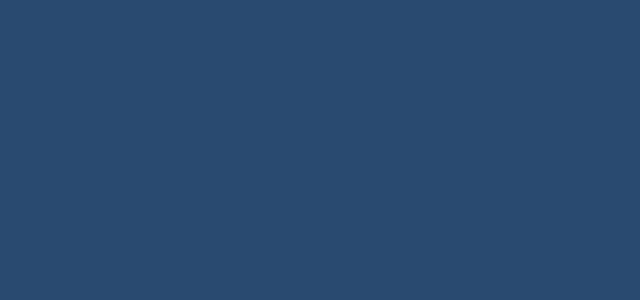
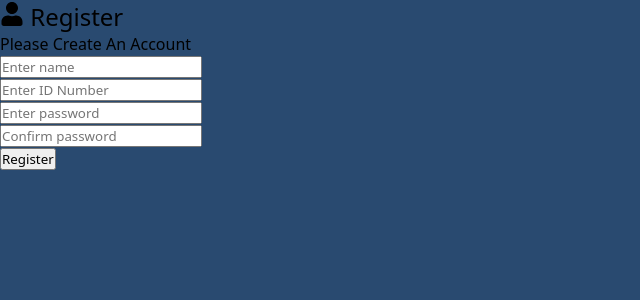
Before and after one commit to thirdyraza/SFRS-22, a React (Create React App) app in the folder frontend/: page /register in a window 1280 px wide. Before the commit this address had no page. Shown: the top 300 px of the page, without its empty margins (0-640 px from the left). Built offline with nearby package versions, Linux system fonts and the light colour scheme.

Commit message:
working log in
fixed wahaha

```diff
--- a/frontend/package.json
+++ b/frontend/package.json
@@ -1,6 +1,7 @@
 {
   "name": "frontend",
   "version": "0.1.0",
+  "proxy": "http://localhost:5000",
   "private": true,
   "dependencies": {
     "@reduxjs/toolkit": "^1.8.6",
--- a/frontend/src/App.js
+++ b/frontend/src/App.js
@@ -4,6 +4,7 @@ import 'react-toastify/dist/ReactToastify.css'
 import Dashboard from './pages/Dashboard';
 import Landing from './pages/Landing';
 import Login from './pages/Login';
+import Register from './pages/Register';
 
 function App() {
   return (
@@ -14,6 +15,7 @@ function App() {
             <Route path='/' element={<Landing />}/>
             <Route path='/login' element={<Login />}/>
             <Route path='/dashboard' element={<Dashboard/>}/>
+            <Route path='/register' element={<Register/>}/>
           </Routes>
         </div>
       </Router>
--- /dev/null
+++ b/frontend/src/components/Spinner.jsx
@@ -0,0 +1,9 @@
+function Spinner() {
+  return (
+    <div className="loadingSpinnerConatainer">
+        <div className="loadingSpinner"></div>
+    </div>
+  )
+}
+
+export default Spinner
--- a/frontend/src/pages/Dashboard.jsx
+++ b/frontend/src/pages/Dashboard.jsx
@@ -1,10 +1,11 @@
 import {useEffect} from 'react'
+import {FaSignOutAlt} from 'react-icons/fa'
 import {useNavigate} from 'react-router-dom'
 import {useSelector, useDispatch} from 'react-redux'
 import GoalForm from '../components/GoalForm'
-// import Spinner from '../components/Spinner'
 import GoalItem from '../components/GoalItem'
-import { reset, getGoals } from '../features/goals/goalSlice'
+import { getGoals } from '../features/goals/goalSlice'
+import {logout, reset} from '../features/auth/authSlice'
 
 function Dashboard() {
   const navigate = useNavigate()
@@ -18,19 +19,28 @@ function Dashboard() {
       console.log(message)
     }
     if(!user) {
-      navigate ('/login')
+      return navigate ('/login')
     }
 
     dispatch(getGoals())
     return () => {
+      dispatch(reset());
+    };
+  }, [user, navigate, isError, message, dispatch])
+
+  const onLogout =() => {
+    dispatch(logout())
     dispatch(reset())
-    }
-  }, [user, navigate, isError, message, dispatch])
+    navigate('/dashboard')
+  }
 
   return (<>
     <section className="heading">
       <h1> Welcome {user && user.name}</h1>
       <p>Goals Dashboard</p>
+      <button className='btn' onClick={onLogout}>
+        <FaSignOutAlt /> Logout
+      </button>
     </section>
     <GoalForm />
 
--- a/frontend/src/pages/Login.jsx
+++ b/frontend/src/pages/Login.jsx
@@ -1,10 +1,10 @@
 import { useState, useEffect } from 'react'
 import logo from '../assets/images/logo.png'
-import '../assets/scss/login.scss'
 import {useSelector, useDispatch} from 'react-redux'
 import {useNavigate} from 'react-router-dom'
 import {toast} from 'react-toastify'
 import {login, reset} from '../features/auth/authSlice'
+import '../assets/scss/login.scss'
 
 function Login() {
     const [formData, setFormData] = useState({
@@ -42,10 +42,11 @@ function Login() {
             idnum,
             password,
         }
+
         dispatch(login(userData))
     }
 
-  return (
+  return (<>
     <body>
       <div class="main-login">
         <div class="titling">
@@ -80,26 +81,22 @@ function Login() {
                   value = {idnum}
                   placeholder="Enter ID Number"
                   required
-                  onChange={onChange}
-                  onInvalid={e => e.target.setCustomValidity('Please enter ID Number')}
-                  onInput={e => e.target.setCustomValidity('')} />
+                  onChange={onChange} />
                   <br />
                 </div>
 
                 <div class="login-inputs">
                   <label>Password</label>
                   <input
-                  type="password"
+                  type= 'password'
                   id='password'
                   name='password'
                   value = {password}
                   placeholder="Enter Password"
                   required
-                  onChange={onChange}
-                  onInvalid={e => e.target.setCustomValidity('Please enter Password')}
-                  onInput={e => e.target.setCustomValidity('')} />
+                  onChange={onChange} />
                   <br />
-                  <a href="/login">FORGOT PASSWORD?</a>
+                  <a href="/">FORGOT PASSWORD?</a>
                 </div>
               </div>
               <div>
@@ -110,7 +107,7 @@ function Login() {
           </div>
       </div>
     </body>
-  );
+  </>);
 }
 
 export default Login;
--- /dev/null
+++ b/frontend/src/pages/Register.jsx
@@ -0,0 +1,121 @@
+import { useState, useEffect } from 'react'
+import {useSelector, useDispatch} from 'react-redux'
+import {useNavigate} from 'react-router-dom'
+import {toast} from 'react-toastify'
+import {register, reset} from '../features/auth/authSlice'
+import {FaUser} from 'react-icons/fa'
+// import Spinner from '../components/Spinner'
+
+function Register() {
+    const [formData, setFormData] = useState({
+        name: '',
+        idnum: '',
+        password: '',
+        cpassword: '',
+    })
+    const { name, idnum, password, cpassword } = formData
+    const navigate = useNavigate()
+    const dispatch = useDispatch()
+
+    const {user, isLoading, isError, isSuccess, message} = useSelector((state) => state.auth)
+
+    useEffect(() =>{
+        if(isError){
+            toast.error(message)
+        }
+        if(isSuccess || user){
+            navigate('/login')
+        }
+        return () => {
+            dispatch(reset());
+        };
+
+    }, [isError, user, isSuccess, message, navigate, dispatch])
+
+    const onChange = (e) =>{
+        setFormData((prevState) => ({
+            ...prevState,
+            [e.target.name]: e.target.value,
+        }))
+    }
+
+    const onSubmit = (e) =>{
+        e.preventDefault()
+
+        if(password !== cpassword){
+            toast.error('password do no match')
+        } else {
+            const userData ={
+                name,
+                idnum,
+                password,
+            }
+            dispatch(register(userData))
+        }
+    }
+
+    // if(isLoading){
+    //     return <Spinner />
+    // }
+
+    return (
+    <>
+        <section className="heading">
+            <h1>
+                <FaUser /> Register
+            </h1>
+            <p>Please Create An Account</p>
+        </section>
+
+        <section className="form">
+            <form onSubmit={onSubmit}>
+                <div className="form-group">
+                    <input
+                    type='text'
+                    className='form-control'
+                    id='name'
+                    name='name'
+                    value={name}
+                    placeholder='Enter name'
+                    onChange={onChange} />
+                </div>
+                <div className="form-group">
+                    <input
+                    type='text'
+                    className='form-control'
+                    id='idnum'
+                    name='idnum'
+                    value={idnum}
+                    placeholder='Enter ID Number'
+                    onChange={onChange} />
+                </div>
+                <div className="form-group">
+                    <input
+                    type='password'
+                    className='form-control'
+                    id='password'
+                    name='password'
+                    value={password}
+                    placeholder='Enter password'
+                    onChange={onChange} />
+                </div>
+                <div className="form-group">
+                    <input
+                    type='password'
+                    className='form-control'
+                    id='cpassword'
+                    name='cpassword'
+                    value={cpassword}
+                    placeholder='Confirm password'
+                    onChange={onChange} />
+                </div>
+                <div className="form-group">
+                    <button type='submit' className='btn btn-block'>Register</button>
+                </div>
+            </form>
+        </section>
+    </>
+    )
+}
+
+export default Register
```
